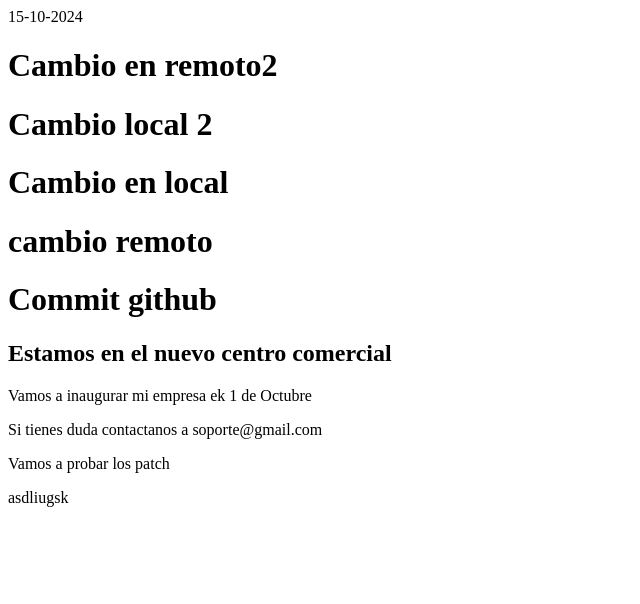
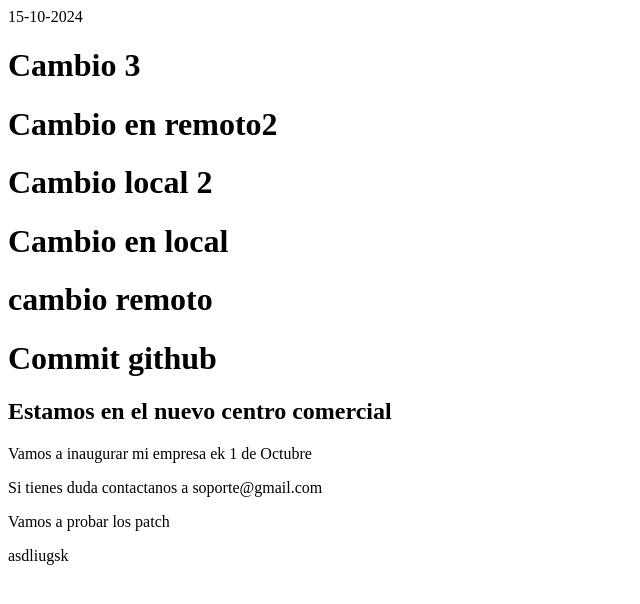
Before and after one commit to MarPerezGea/Git-Tutorial-Repo, a plain HTML site: page index.html in a window 1280 px wide. Shown: the whole page, without its empty margins (0-640 px from the left). Drawn offline with Linux system fonts and the light colour scheme.

Commit message:
Cambio 3

```diff
--- a/index.html
+++ b/index.html
@@ -7,6 +7,7 @@
     <date>15-10-2024</date>
 </head>
 <body>
+    <h1>Cambio 3</h1>
     <h1>Cambio en remoto2</h1>
     <h1>Cambio local 2</h1>
     <h1>Cambio en local</h1>
```
